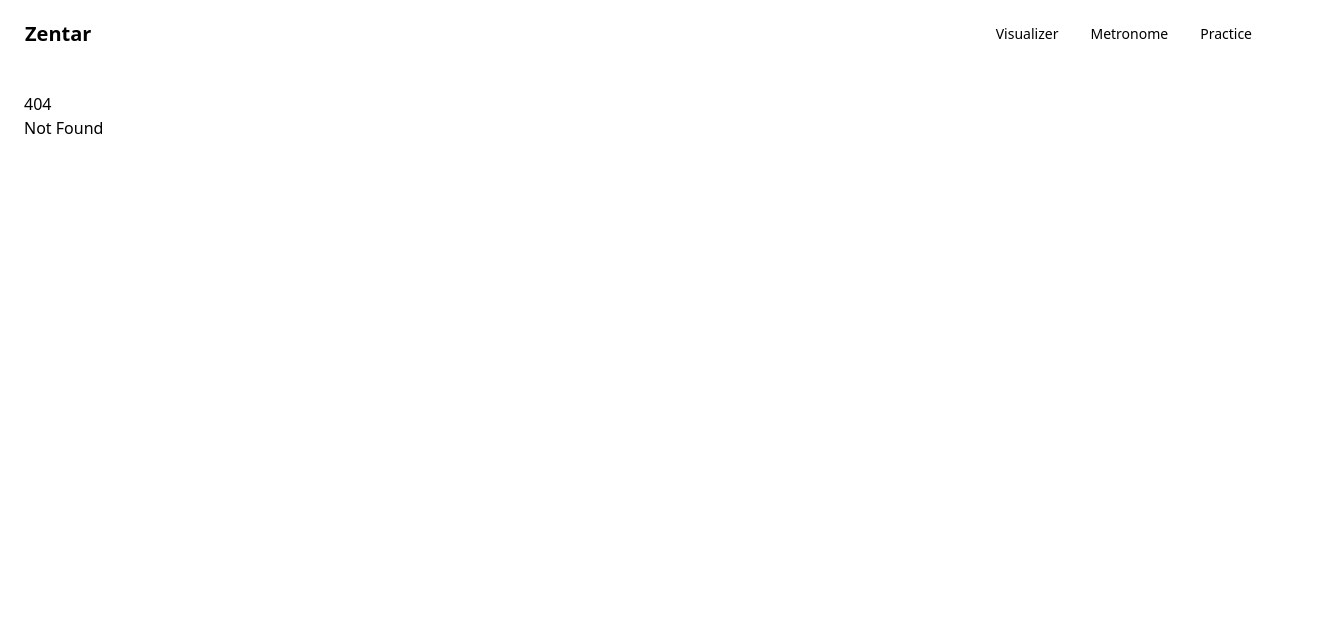
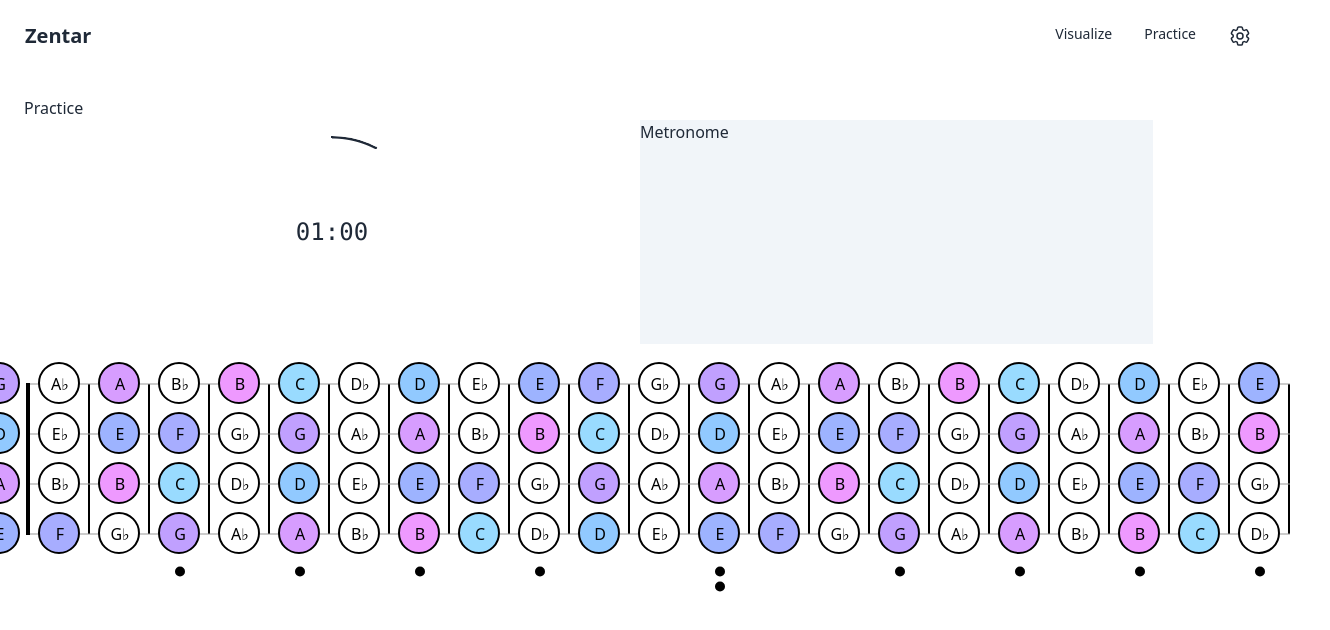
Before and after one commit to tsenchung/zentar, a SvelteKit app: page /practice in a window 1280 px wide. Before the commit this address had no page. Shown: the top 630 px of the page, 1330 px wide, since content can reach past the window. Built offline with nearby package versions, Linux system fonts and the light colour scheme.

Commit message:
Allows fretboard settings to be customized Fixes theme

```diff
--- a/src/app.html
+++ b/src/app.html
@@ -1,5 +1,5 @@
 <!doctype html>
-<html lang="en">
+<html lang="en" data-theme="light">
 	<head>
 		<meta charset="utf-8" />
 		<link rel="icon" href="%sveltekit.assets%/favicon.png" />
--- a/src/lib/components/CircleOfFifths.svelte
+++ b/src/lib/components/CircleOfFifths.svelte
@@ -31,18 +31,18 @@
 	}
 </script>
 
-<svg width="400" height="400">
+<svg width="300" height="300">
 	<style>
 		.arc:hover {
 			stroke-width: 2;
 		}
 	</style>
 
-	<g transform="translate(200,200)">
+	<g transform="translate(150,150)">
 		{#each arcs as arc, i}
 			<CircleofFifthsElement
-				r1={120}
-				r2={195}
+				r1={85}
+				r2={145}
 				a1={arc.a1}
 				a2={arc.a2}
 				tone={arc.tone}
--- a/src/lib/components/GuitarVisualization.svelte
+++ b/src/lib/components/GuitarVisualization.svelte
@@ -9,7 +9,6 @@
 	import Nut from './Nut.svelte';
 
 	export let strings: ReadonlyArray<ToneClass>;
-	export let frets: number;
 	export let highlighters: ReadonlyArray<(note: Note) => Note>;
 	export let options: DisplayParameters;
 
@@ -32,7 +31,7 @@
 		'#ee99ff'
 	];
 
-	$: fretboard = buildFretboard(strings, frets, highlighters);
+	$: fretboard = buildFretboard(strings, options.frets, highlighters);
 
 	$: fretMarkers = [
 		marker(3, 'single'),
@@ -45,24 +44,24 @@
 		marker(19, 'single'),
 		marker(21, 'single'),
 		marker(24, 'double')
-	].filter((marker) => marker.fret <= frets);
+	].filter((marker) => marker.fret <= options.frets);
 </script>
 
 <svg
-	width={options.head.width + frets * options.fret.spacing + 40}
+	width={options.head.width + options.frets * options.fret.spacing + 40}
 	height={30 + options.marginTop + strings.length * options.stringSpacing}
 >
 	<g class="layer-base">
 		<Nut parameters={options} stringCount={strings.length} />
 		<Fretboard parameters={options}>
-			{#each Array(frets) as _, i}
+			{#each Array(options.frets) as _, i}
 				<Fret parameters={options} number={i} stringCount={strings.length} />
 			{/each}
 			{#each strings as _, j}
 				<line
 					x1={0}
 					y1={j * options.stringSpacing}
-					x2={frets * options.fret.spacing}
+					x2={options.frets * options.fret.spacing}
 					y2={j * options.stringSpacing}
 					stroke-width="1"
 					stroke="#999"
--- /dev/null
+++ b/src/lib/components/Settings.svelte
@@ -0,0 +1,202 @@
+<script lang="ts">
+	import { fretboardSettings } from '$lib/settings';
+	import { ToneClass } from '$lib/theory/tones';
+</script>
+
+<section>
+	<h1 class="text-2xl">Settings</h1>
+	<section class="mt-4">
+		<h2 class="text-xl mb-2">Tuning</h2>
+		<div class="join join-vertical w-full">
+			<div class="collapse collapse-arrow join-item border-base-300 border">
+				<input type="radio" name="my-accordion-1" checked />
+				<div class="collapse-title font-medium">Bass</div>
+				<div class="collapse-content">
+					<div class="form-control">
+						<label class="label cursor-pointer">
+							<span class="label-text">EADG</span>
+							<input
+								type="radio"
+								name="tuning"
+								class="radio checked:bg-primary"
+								bind:group={$fretboardSettings.strings}
+								value={[ToneClass.G, ToneClass.D, ToneClass.A, ToneClass.E]}
+							/>
+						</label>
+					</div>
+					<div class="form-control">
+						<label class="label cursor-pointer">
+							<span class="label-text">BEADG</span>
+							<input
+								type="radio"
+								name="tuning"
+								class="radio checked:bg-primary"
+								bind:group={$fretboardSettings.strings}
+								value={[ToneClass.G, ToneClass.D, ToneClass.A, ToneClass.E, ToneClass.B]}
+							/>
+						</label>
+					</div>
+					<div class="form-control">
+						<label class="label cursor-pointer">
+							<span class="label-text">EADGC</span>
+							<input
+								type="radio"
+								name="tuning"
+								class="radio checked:bg-primary"
+								bind:group={$fretboardSettings.strings}
+								value={[ToneClass.C, ToneClass.G, ToneClass.D, ToneClass.A, ToneClass.E]}
+							/>
+						</label>
+					</div>
+					<div class="form-control">
+						<label class="label cursor-pointer">
+							<span class="label-text">BEADGC</span>
+							<input
+								type="radio"
+								name="tuning"
+								class="radio checked:bg-primary"
+								bind:group={$fretboardSettings.strings}
+								value={[
+									ToneClass.C,
+									ToneClass.G,
+									ToneClass.D,
+									ToneClass.A,
+									ToneClass.E,
+									ToneClass.B
+								]}
+							/>
+						</label>
+					</div>
+				</div>
+			</div>
+			<div class="collapse collapse-arrow join-item border-base-300 border">
+				<input type="radio" name="my-accordion-1" />
+				<div class="collapse-title font-medium">Guitar</div>
+				<div class="collapse-content">
+					<div class="form-control">
+						<label class="label cursor-pointer">
+							<span class="label-text">EADGBE</span>
+							<input
+								type="radio"
+								name="tuning"
+								class="radio checked:bg-primary"
+								bind:group={$fretboardSettings.strings}
+								value={[
+									ToneClass.E,
+									ToneClass.B,
+									ToneClass.G,
+									ToneClass.D,
+									ToneClass.A,
+									ToneClass.E
+								]}
+							/>
+						</label>
+					</div>
+					<div class="form-control">
+						<label class="label cursor-pointer">
+							<span class="label-text">FACGCE</span>
+							<input
+								type="radio"
+								name="tuning"
+								class="radio checked:bg-primary"
+								bind:group={$fretboardSettings.strings}
+								value={[
+									ToneClass.E,
+									ToneClass.C,
+									ToneClass.G,
+									ToneClass.C,
+									ToneClass.A,
+									ToneClass.F
+								]}
+							/>
+						</label>
+					</div>
+				</div>
+			</div>
+		</div>
+	</section>
+	<section class="mt-4">
+		<h2 class="text-xl mb-2">Frets</h2>
+		<div class="join">
+			<input
+				class="join-item btn"
+				type="radio"
+				name="frets"
+				aria-label="12"
+				bind:group={$fretboardSettings.frets}
+				value={12}
+			/>
+			<input
+				class="join-item btn"
+				type="radio"
+				name="frets"
+				aria-label="21"
+				bind:group={$fretboardSettings.frets}
+				value={21}
+			/>
+			<input
+				class="join-item btn"
+				type="radio"
+				name="frets"
+				aria-label="24"
+				bind:group={$fretboardSettings.frets}
+				value={24}
+			/>
+		</div>
+	</section>
+	<section class="mt-4">
+		<h2 class="text-xl mb-2">Fretboard</h2>
+		<div class="flex flex-col gap-2">
+			<label>
+				String spacing
+				<input
+					type="range"
+					min="0"
+					max="100"
+					bind:value={$fretboardSettings.stringSpacing}
+					class="range range-primary"
+				/>
+			</label>
+			<label>
+				Margin Top
+				<input
+					type="range"
+					min="0"
+					max="100"
+					bind:value={$fretboardSettings.marginTop}
+					class="range range-primary"
+				/>
+			</label>
+			<label>
+				Margin Left
+				<input
+					type="range"
+					min="0"
+					max="100"
+					bind:value={$fretboardSettings.head.width}
+					class="range range-primary"
+				/>
+			</label>
+			<label>
+				Note Radius
+				<input
+					type="range"
+					min="0"
+					max="100"
+					bind:value={$fretboardSettings.note.radius}
+					class="range range-primary"
+				/>
+			</label>
+			<label>
+				Fret Spacing
+				<input
+					type="range"
+					min="0"
+					max="100"
+					bind:value={$fretboardSettings.fret.spacing}
+					class="range range-primary"
+				/>
+			</label>
+		</div>
+	</section>
+</section>
--- /dev/null
+++ b/src/lib/settings.ts
@@ -0,0 +1,25 @@
+import { writable, type Writable } from 'svelte/store';
+
+import type { DisplayParameters } from '$lib';
+import { ToneClass } from './theory/tones';
+
+export const fretboardSettings: Writable<DisplayParameters> = writable({
+	marginTop: 40,
+	stringSpacing: 50,
+	head: {
+		width: 80,
+		paddingLeft: 40
+	},
+	nut: {
+		width: 4
+	},
+	note: {
+		radius: 20
+	},
+	fret: {
+		spacing: 60,
+		width: 2
+	},
+	frets: 21,
+	strings: [ToneClass.G, ToneClass.D, ToneClass.A, ToneClass.E]
+});
--- a/src/routes/+layout.svelte
+++ b/src/routes/+layout.svelte
@@ -1,7 +1,11 @@
-<script>
+<script lang="ts">
 	import '../app.css';
+	import Settings from '$lib/components/Settings.svelte';
 </script>
 
+<div class="drawer drawer-end">
+	<input id="my-drawer" type="checkbox" class="drawer-toggle" />
+	<div class="drawer-content">
 		<header>
 			<nav class="navbar bg-base-100">
 				<div class="flex-1">
@@ -9,9 +13,31 @@
 				</div>
 				<div class="flex-none">
 					<ul class="menu menu-horizontal px-1">
-				<li><a href="/">Visualizer</a></li>
-				<li><a href="/">Metronome</a></li>
-				<li><a href="/">Practice</a></li>
+						<li><a href="/">Visualize</a></li>
+						<li><a href="/practice">Practice</a></li>
+						<li>
+							<label for="my-drawer">
+								<svg
+									xmlns="http://www.w3.org/2000/svg"
+									fill="none"
+									viewBox="0 0 24 24"
+									stroke-width="1.5"
+									stroke="currentColor"
+									class="size-6"
+								>
+									<path
+										stroke-linecap="round"
+										stroke-linejoin="round"
+										d="M9.594 3.94c.09-.542.56-.94 1.11-.94h2.593c.55 0 1.02.398 1.11.94l.213 1.281c.063.374.313.686.645.87.074.04.147.083.22.127.325.196.72.257 1.075.124l1.217-.456a1.125 1.125 0 0 1 1.37.49l1.296 2.247a1.125 1.125 0 0 1-.26 1.431l-1.003.827c-.293.241-.438.613-.43.992a7.723 7.723 0 0 1 0 .255c-.008.378.137.75.43.991l1.004.827c.424.35.534.955.26 1.43l-1.298 2.247a1.125 1.125 0 0 1-1.369.491l-1.217-.456c-.355-.133-.75-.072-1.076.124a6.47 6.47 0 0 1-.22.128c-.331.183-.581.495-.644.869l-.213 1.281c-.09.543-.56.94-1.11.94h-2.594c-.55 0-1.019-.398-1.11-.94l-.213-1.281c-.062-.374-.312-.686-.644-.87a6.52 6.52 0 0 1-.22-.127c-.325-.196-.72-.257-1.076-.124l-1.217.456a1.125 1.125 0 0 1-1.369-.49l-1.297-2.247a1.125 1.125 0 0 1 .26-1.431l1.004-.827c.292-.24.437-.613.43-.991a6.932 6.932 0 0 1 0-.255c.007-.38-.138-.751-.43-.992l-1.004-.827a1.125 1.125 0 0 1-.26-1.43l1.297-2.247a1.125 1.125 0 0 1 1.37-.491l1.216.456c.356.133.751.072 1.076-.124.072-.044.146-.086.22-.128.332-.183.582-.495.644-.869l.214-1.28Z"
+									/>
+									<path
+										stroke-linecap="round"
+										stroke-linejoin="round"
+										d="M15 12a3 3 0 1 1-6 0 3 3 0 0 1 6 0Z"
+									/>
+								</svg>
+							</label>
+						</li>
 					</ul>
 				</div>
 			</nav>
@@ -19,3 +45,11 @@
 		<section class="p-6">
 			<slot></slot>
 		</section>
+	</div>
+	<div class="drawer-side">
+		<label for="my-drawer" aria-label="close sidebar" class="drawer-overlay"></label>
+		<div class="menu bg-base-100 text-base-content min-h-full w-96 p-4">
+			<Settings />
+		</div>
+	</div>
+</div>
--- a/src/routes/+page.svelte
+++ b/src/routes/+page.svelte
@@ -1,5 +1,4 @@
 <script lang="ts">
-	import type { DisplayParameters } from '$lib';
 	import { majorScale } from '$lib/theory/majorScale';
 	import { minorScale } from '$lib/theory/minorScale';
 	import { ToneClass } from '$lib/theory/tones';
@@ -12,6 +11,8 @@
 	import type { ToneGroupBuilder } from '$lib/theory';
 	import { majorScaleHarmonizationTriads, majorTriad } from '$lib/theory/triad';
 	import { majorScaleHarmonizationSevenths, majorSeventh } from '$lib/theory/seventhChords';
+
+	import { fretboardSettings } from '$lib/settings';
 
 	interface HighlightModeScale {
 		type: 'Scale';
@@ -30,27 +31,6 @@
 	}
 
 	type HighlightMode = Readonly<HighlightModeScale> | Readonly<HighlightModeChord>;
-
-	const parameters: DisplayParameters = {
-		marginTop: 40,
-		stringSpacing: 50,
-		head: {
-			width: 80,
-			paddingLeft: 40
-		},
-		nut: {
-			width: 4
-		},
-		note: {
-			radius: 20
-		},
-		fret: {
-			spacing: 60,
-			width: 2
-		},
-		frets: 24,
-		strings: [ToneClass.G, ToneClass.D, ToneClass.A, ToneClass.E]
-	};
 
 	let highlightMode: HighlightMode;
 	$: highlighters = [buildHighlighter(highlightMode)];
@@ -105,9 +85,16 @@
 	setDefaultHighlightMode();
 </script>
 
-<h1 class="text-2xl">Visualizer</h1>
-
 <main>
+	<h1 class="text-2xl">Visualize</h1>
+	<section class="overflow-scroll">
+		<GuitarVisualization
+			strings={$fretboardSettings.strings}
+			{highlighters}
+			options={$fretboardSettings}
+		/>
+	</section>
+	<div class="divider"></div>
 	<section class="flex">
 		<section class="mr-8">
 			<h2 class="text-xl">Tonic</h2>
@@ -178,12 +165,5 @@
 			</List>
 		{/if}
 	</section>
-	<section class="overflow-scroll">
-		<GuitarVisualization
-			frets={21}
-			strings={parameters.strings}
-			{highlighters}
-			options={parameters}
-		/>
-	</section>
+
 </main>
--- /dev/null
+++ b/src/routes/practice/+page.svelte
@@ -0,0 +1,87 @@
+<script lang="ts">
+	import { fretboardSettings } from '$lib/settings';
+	import GuitarVisualization from '$lib/components/GuitarVisualization.svelte';
+	import { highlighter } from '$lib/theory/fretboard';
+	import { majorScale } from '$lib/theory/majorScale';
+	import { ToneClass } from '$lib/theory/tones';
+
+	let duration = 65000;
+	let timerEnd: number;
+	let timer = 0;
+	let currentTimeout: number;
+	const tick = () => {
+		timer = timerEnd - new Date().valueOf();
+		if (timer > 0) {
+			currentTimeout = setTimeout(tick, 100);
+		}
+	};
+
+	const start = () => {
+		timerEnd = new Date().valueOf() + duration;
+		timer = duration;
+		tick();
+	};
+
+	const pause = () => {
+		clearTimeout(currentTimeout);
+		duration = timerEnd - new Date().valueOf();
+	};
+
+	const resume = () => {
+		start();
+	};
+
+	$: seconds = Math.trunc(timer / 1000) % 60;
+	$: minutes = Math.trunc(timer / 60000) % 60;
+	start();
+</script>
+
+<main>
+	<h1>Practice</h1>
+	<div class="g grid">
+		<div class="timer">
+			<div
+				class="radial-progress"
+				style="--value:{(100 * (duration - timer)) / duration}; --size:12rem; --thickness: 2px;"
+				role="progressbar"
+			>
+				<span class="countdown font-mono text-2xl">
+					<span style="--value:{minutes};"></span>
+					:
+					<span style="--value:{seconds};"></span>
+				</span>
+			</div>
+		</div>
+		<div class="metronome w-10/12 h-56 bg-slate-100">Metronome</div>
+		<div class="exercise">
+			<section class="overflow-scroll">
+				<GuitarVisualization
+					strings={$fretboardSettings.strings}
+					highlighters={[highlighter(majorScale)(ToneClass.C)]}
+					options={$fretboardSettings}
+				/>
+			</section>
+		</div>
+	</div>
+</main>
+
+<style>
+	.g {
+		grid-template-columns: 1fr 1fr;
+		grid-template-areas:
+			't m'
+			'p p';
+	}
+	.timer {
+		grid-area: t;
+		align-self: center;
+		justify-self: center;
+	}
+	.metronome {
+		grid-area: m;
+	}
+	.exercise {
+		grid-area: p;
+		justify-self: center;
+	}
+</style>
--- a/tailwind.config.js
+++ b/tailwind.config.js
@@ -1,7 +1,7 @@
 /** @type {import('tailwindcss').Config} */
 import daisyui from 'daisyui';
 import tailwindTypography from '@tailwindcss/typography';
-
+import themes from 'daisyui/src/theming/themes';
 export default {
 	content: ['./src/**/*.{html,js,svelte,ts}'],
 	theme: {
@@ -11,7 +11,9 @@ export default {
 		themes: [
 			{
 				light: {
-					primary: '#99dbff'
+					...themes['light'],
+					primary: '#99dbff',
+					secondary: '#ee99ff'
 				}
 			}
 		]
```
Also changed, not shown: src/routes/+layout.ts (line endings or trailing spaces). Lines whose indentation alone changed are shown as unchanged.
